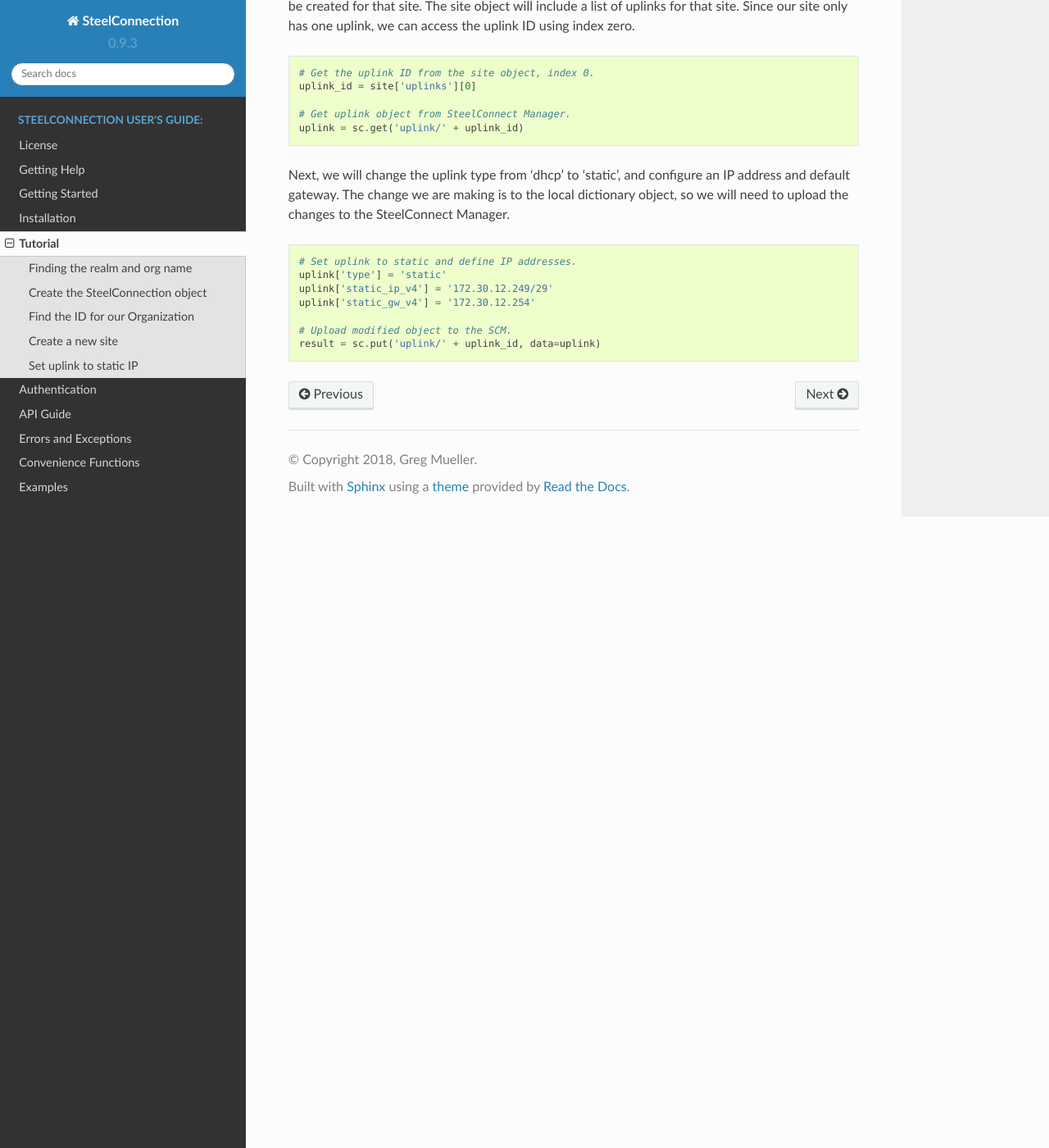
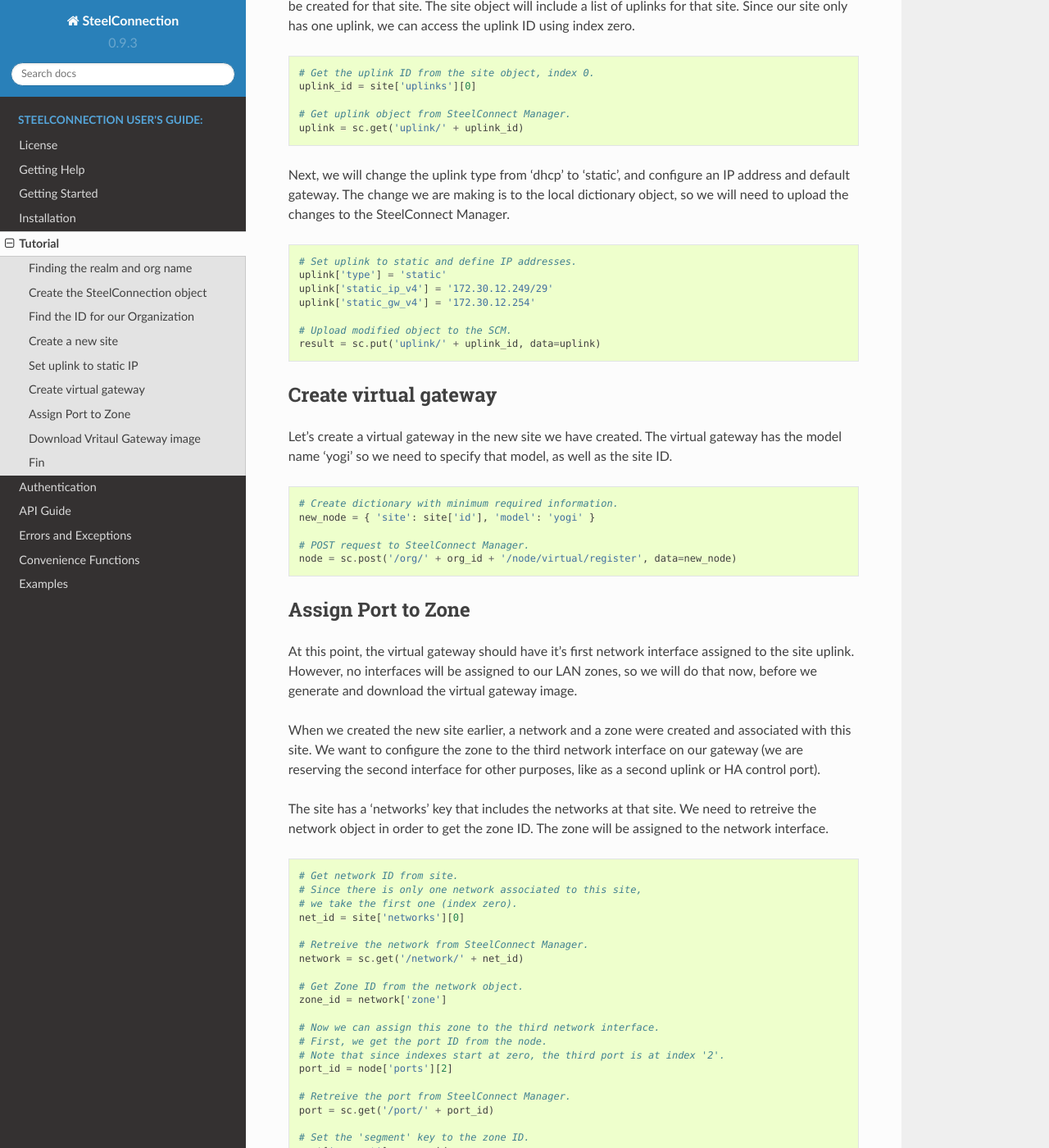
Before and after one commit to grelleum/SteelConnection, a Sphinx documentation site: the page built from docs/tutorial.rst, in a window 1280 px wide and 1400 px high, scrolled down 1899 px. Shown: the whole window at 82% size. Built offline with Sphinx 7.4.7 and the Read the Docs theme 2.0.0, drawn with Linux system fonts in a browser that asks for light colours; some of the changed text lies outside the part shown.

Commit message:
Completed tutorial.

```diff
--- a/docs/tutorial.rst
+++ b/docs/tutorial.rst
@@ -118,3 +118,88 @@
 
    # Upload modified object to the SCM.
    result = sc.put('uplink/' + uplink_id, data=uplink)
+
+
+Create virtual gateway
+----------------------
+
+Let's create a virtual gateway in the new site we have created.
+The virtual gateway has the model name 'yogi' so we need to specify
+that model, as well as the site ID.
+
+.. code:: python
+
+   # Create dictionary with minimum required information.
+   new_node = { 'site': site['id'], 'model': 'yogi' }
+
+   # POST request to SteelConnect Manager.
+   node = sc.post('/org/' + org_id + '/node/virtual/register', data=new_node)
+
+
+Assign Port to Zone
+-------------------
+
+At this point, the virtual gateway should have it's first network interface
+assigned to the site uplink.  However, no interfaces will be assigned to
+our LAN zones, so we will do that now, before we generate and download
+the virtual gateway image.
+
+When we created the new site earlier, a network and a zone were created and
+associated with this site.  We want to configure the zone to the third
+network interface on our gateway (we are reserving the second interface
+for other purposes, like as a second uplink or HA control port).
+
+The site has a 'networks' key that includes the networks at that site.
+We need to retreive the network object in order to get the zone ID.
+The zone will be assigned to the network interface.
+
+.. code:: python
+
+   # Get network ID from site.
+   # Since there is only one network associated to this site,
+   # we take the first one (index zero).
+   net_id = site['networks'][0]
+
+   # Retreive the network from SteelConnect Manager.
+   network = sc.get('/network/' + net_id)
+
+   # Get Zone ID from the network object.
+   zone_id = network['zone']
+
+   # Now we can assign this zone to the third network interface.
+   # First, we get the port ID from the node.
+   # Note that since indexes start at zero, the third port is at index '2'.
+   port_id = node['ports'][2]
+
+   # Retreive the port from SteelConnect Manager.
+   port = sc.get('/port/' + port_id)
+
+   # Set the 'segment' key to the zone ID.
+   port['segment'] = zone_id
+
+   # We can also disable tagging for this port.
+   # It should already be disabled, since that it the default state.
+   port['tagged'] = 0
+
+   # Upload port to the SteelConnect Manager.
+   result = sc.put('/port/' + port_id, data=port)
+
+
+Download Vritaul Gateway image
+------------------------------
+
+SteelConnection provides a convenience method to generate and download
+virtual gateway images.
+
+.. code:: python
+
+   # Here we specify the destination filename as 'vgw.zip1,
+   # and the type of hypervisor as 'kvm'.
+   sc.download_image(save_as='vgw.zip', build='kvm')
+
+
+Fin
+---
+
+This completes the tutorial.  I hope this gets you on your way to
+productive use of SteelConnection.
```
